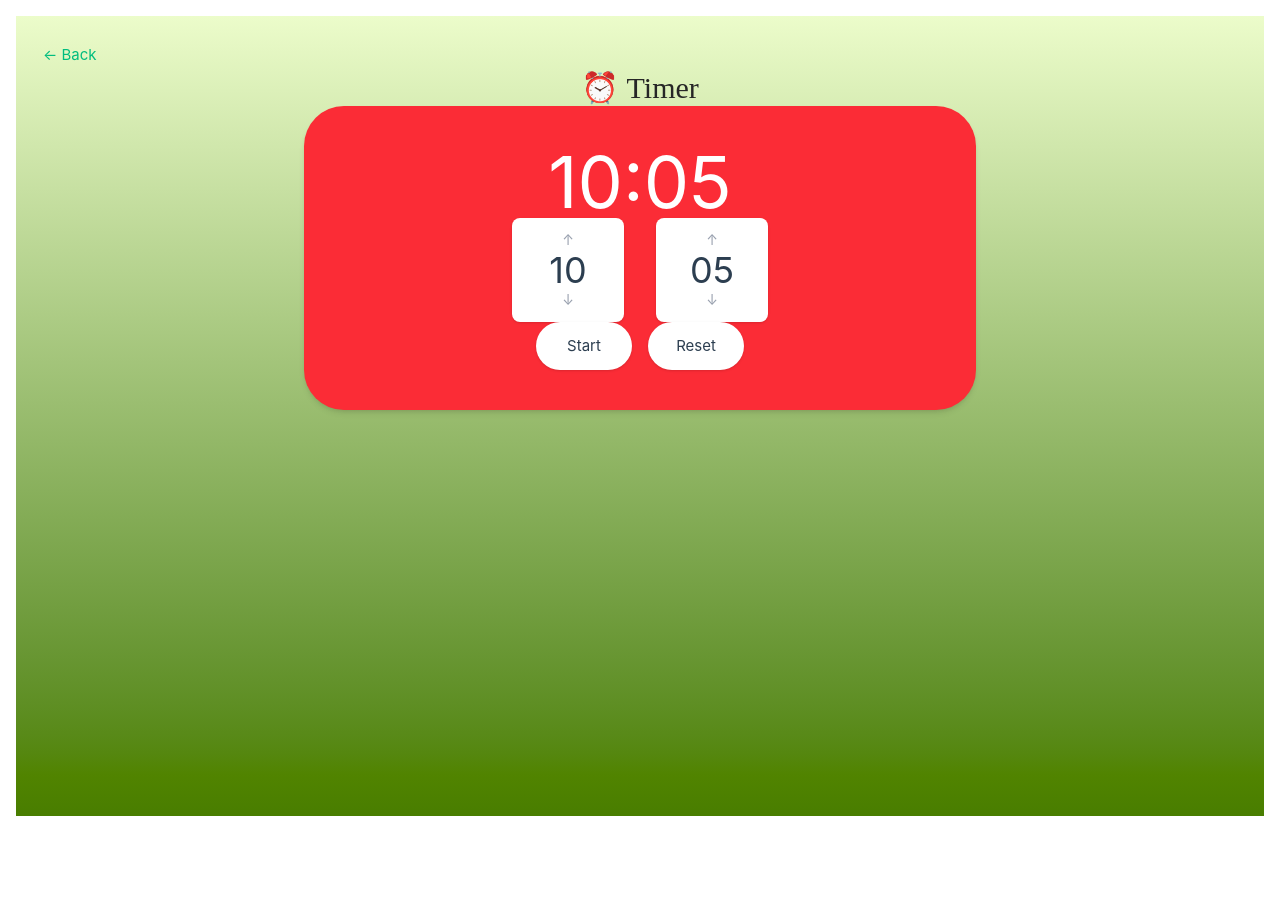
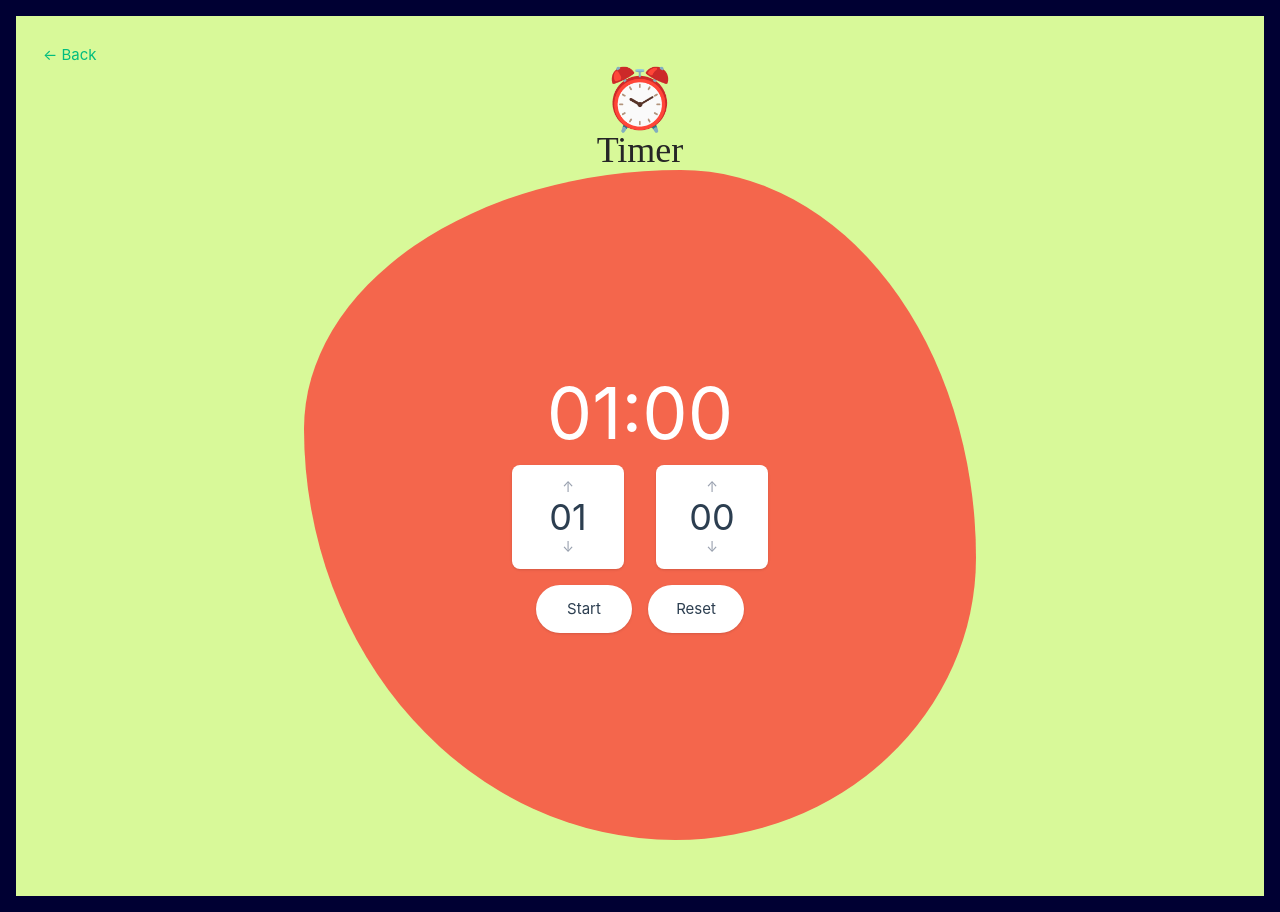
Before and after one commit to tbjp/inkobako, a Vue app: page /timer in a window 1280 px wide. Before the commit the page ends 832 px from the top, so only its background shows below. Built offline with nearby package versions, Linux system fonts and the light colour scheme; a web font is replaced by a local one.

Commit message:
refactor: update App.vue layout and add fancyBorder styles; enhance TimerView design

```diff
--- a/src/App.vue
+++ b/src/App.vue
@@ -3,7 +3,7 @@ import { RouterView } from "vue-router";
 </script>
 
 <template>
-  <div class="min-h-screen bg-gradient-to-b from-lime-100 to-lime-700 pb-8 w-full">
+  <div class="min-h-screen bg-gradient-to-b bg-lime-200 pb-8 w-full">
     <RouterView />
   </div>
 </template>
--- /dev/null
+++ b/src/assets/fancyBorder.css
@@ -0,0 +1,60 @@
+* {
+  box-sizing: border-box;
+}
+body {
+  background: #003;
+}
+
+.fancy-container {
+  height: 100vh;
+  display: flex;
+  align-items: center;
+  justify-content: center;
+  overflow: hidden;
+}
+
+.fancy-box {
+  width: 60vmin;
+  height: 60vmin;
+  border: 1px dashed rgba(255, 255, 255, 0.4);
+  position: relative;
+
+  &::before {
+    content: "";
+    position: absolute;
+    top: 0;
+    left: 0;
+    bottom: 0;
+    right: 0;
+    border-radius: 50%;
+    border: 1px dashed rgba(255, 255, 255, 0.4);
+    transform: scale(1.42);
+  }
+}
+
+.shape {
+  width: 100%;
+  height: 100%;
+  transition: border-radius 1s ease-out;
+  border-radius: 56% 44% 56% 44% / 38% 57% 43% 62%;
+  /* border-radius: 60% 40% 30% 70% / 60% 30% 70% 40%; */
+  animation: morph 15s ease-in-out infinite both alternate;
+  overflow: hidden;
+  z-index: 5;
+}
+
+@keyframes morph {
+  0% {
+    border-radius: 63% 37% 48% 52% / 34% 66% 34% 66%;
+    /* border-radius: 40% 60% 60% 40% / 60% 30% 70% 40%; */
+  }
+  100% {
+    border-radius: 33% 67% 34% 66% / 54% 31% 69% 46%;
+  }
+}
+
+@keyframes spin {
+  to {
+    transform: rotate(1turn);
+  }
+}
--- a/src/assets/main.css
+++ b/src/assets/main.css
@@ -1,5 +1,16 @@
 @import "./base.css";
+@import "./fancyBorder.css";
 @import "tailwindcss";
+
+@theme {
+  --color-inko-rust: #f4664c;
+  --color-inko-teal: #82d5bb;
+  --color-inko-lime: #85c987;
+  --color-inko-coral: #e29266;
+  --color-inko-purple: #b77ceb;
+  --color-inko-periwinkle: #879dee;
+  --color-inko-azure: #289dfe;
+}
 
 .font-daruma {
   font-family: "Darumadrop One", cursive;
--- a/src/views/HomeView.vue
+++ b/src/views/HomeView.vue
@@ -9,10 +9,10 @@ const navigateToTimer = () => {
 </script>
 
 <template>
-  <main class="p-4 pt-6">
+  <main class="p-4 pt-6 flex flex-col items-center gap-4">
     <h1 class="font-daruma text-5xl text-blue-500 mb-8 text-center">インコばこ</h1>
 
-    <div class="bg-amber-50 rounded-3xl p-8 shadow-md max-w-md mx-auto">
+    <div class="bg-amber-50 rounded-3xl p-8 border-4 border-inko-coral max-w-md mx-auto">
       <div class="grid grid-cols-2 gap-8 p-2">
         <!-- Timer Card -->
         <div
--- a/src/views/TimerView.vue
+++ b/src/views/TimerView.vue
@@ -1,6 +1,6 @@
 <template>
   <div class="p-6">
-    <div class="flex flex-col items-center justify-center">
+    <div class="flex flex-col items-center justify-center h-screen">
       <router-link
         to="/"
         class="self-start mb-4 text-green-800 font-medium hover:text-green-600 transition-colors"
@@ -8,13 +8,15 @@
         &larr; Back
       </router-link>
 
-      <h1 class="font-daruma text-3xl mb-4 flex items-center gap-2 text-center text-neutral-800">
-        <span class="text-3xl">⏰</span>
-        Timer
-      </h1>
+      <div
+        class="font-daruma text-4xl mb-4 flex flex-col items-center text-center text-neutral-800"
+      >
+        <div class="text-6xl">⏰</div>
+        <h1>Timer</h1>
+      </div>
 
       <div
-        class="bg-red-500 rounded-[40px] w-full max-w-md sm:max-w-lg md:max-w-2xl p-6 md:p-10 flex flex-col items-center justify-center shadow-md"
+        class="bg-inko-rust w-full gap-4 shape max-w-md sm:max-w-lg md:max-w-2xl p-6 md:p-10 flex flex-col items-center justify-center"
       >
         <div class="text-5xl md:text-7xl text-white font-bold mb-6 md:mb-10">
           {{ displayTime }}
@@ -80,8 +82,8 @@
 
 <script setup>
 import { ref, computed } from "vue";
-const minutes = ref(10);
-const seconds = ref(5);
+const minutes = ref(1);
+const seconds = ref(0);
 const isRunning = ref(false);
 let timerInterval = null;
 
@@ -114,8 +116,8 @@ const stopTimer = () => {
 
 const resetTimer = () => {
   stopTimer();
-  minutes.value = 10;
-  seconds.value = 5;
+  minutes.value = 1;
+  seconds.value = 0;
 };
 
 const incrementMinutes = () => {
```
